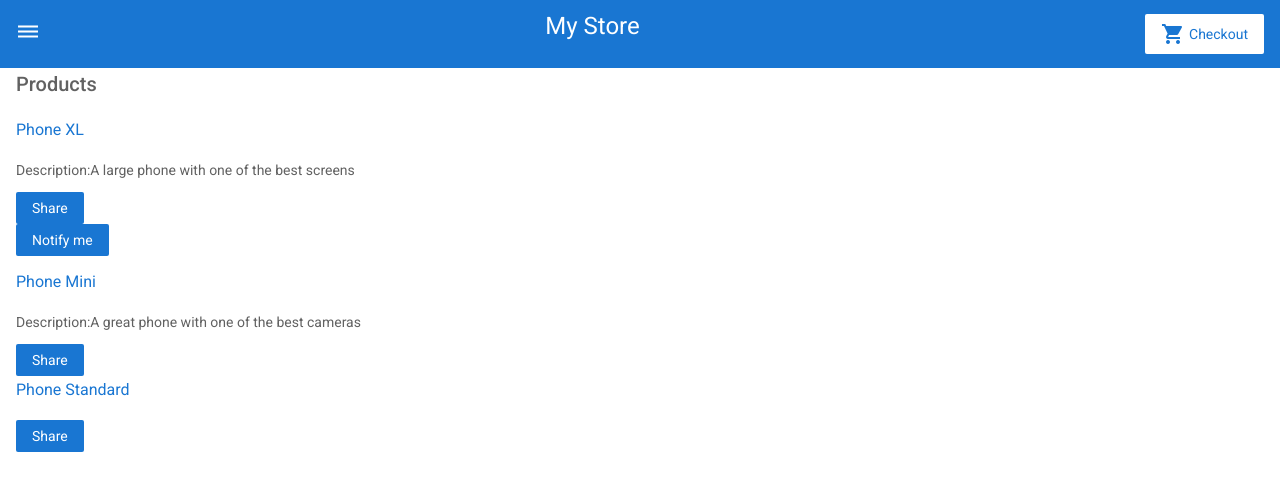
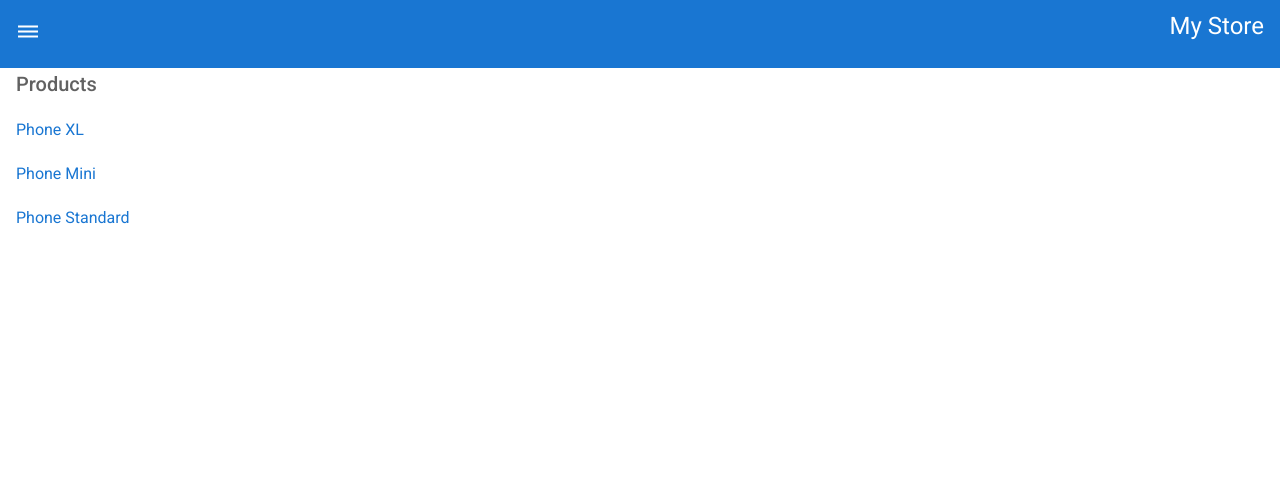
Before and after one commit to johnsandiego/angular-qtgga2, an Angular app: page / in a window 1280 px wide. Shown: the top 490 px of the page. Built offline with nearby package versions, Linux system fonts and the light colour scheme.

Commit message:
3 files modified, 4 deleted

```diff
--- a/src/app/app.module.ts
+++ b/src/app/app.module.ts
@@ -6,7 +6,6 @@ import { ReactiveFormsModule } from '@angular/forms';
 import { AppComponent } from './app.component';
 import { TopBarComponent } from './top-bar/top-bar.component';
 import { ProductListComponent } from './product-list/product-list.component';
-import { ProductAlertsComponent } from './product-alerts/product-alerts.component';
 import { ProductDetailsComponent } from './product-details/product-details.component';
 import { ShippingComponent } from './shipping/shipping.component';
 import { BrowserAnimationsModule } from '@angular/platform-browser/animations';
@@ -29,7 +28,6 @@ import { MatSidenavModule } from '@angular/material/sidenav';
     AppComponent,
     TopBarComponent,
     ProductListComponent,
-    ProductAlertsComponent,
     ProductDetailsComponent,
     ShippingComponent,
     SideNavComponent,
--- a/src/app/product-alerts/product-alerts.component.html
+++ /dev/null
@@ -1,3 +0,0 @@
-<p *ngIf="product && product.price > 700">
-  <button (click)="notify.emit()">Notify me</button>
-</p>
--- a/src/app/product-alerts/product-alerts.component.ts
+++ /dev/null
@@ -1,15 +0,0 @@
-import { Component, OnInit, Input, Output, EventEmitter } from '@angular/core';
-import { Product } from '../products';
-
-@Component({
-  selector: 'app-product-alerts',
-  templateUrl: './product-alerts.component.html',
-  styleUrls: ['./product-alerts.component.css'],
-})
-export class ProductAlertsComponent implements OnInit {
-  @Input() product: Product | undefined;
-  @Output() notify = new EventEmitter();
-  constructor() {}
-
-  ngOnInit(): void {}
-}
--- a/src/app/product-list/product-list.component.html
+++ b/src/app/product-list/product-list.component.html
@@ -7,12 +7,6 @@
       >{{ product.name }}</a
     >
   </h3>
-  <p *ngIf="product.description">Description:{{ product.description }}</p>
-  <button (click)="share()">Share</button>
-  <app-product-alerts
-    [product]="product"
-    (notify)="onNotify()"
-  ></app-product-alerts>
 </div>
 
 <!--
--- a/src/app/top-bar/top-bar.component.html
+++ b/src/app/top-bar/top-bar.component.html
@@ -6,10 +6,6 @@
   <h1>My Store</h1>
 </a>
 
-<a [routerLink]="['/cart']" class="button fancy-button"
-  ><i class="material-icons">shopping_cart</i>Checkout</a
->
-
 <!--
 Copyright Google LLC. All Rights Reserved.
 Use of this source code is governed by an MIT-style license that
```
Also changed, not shown: src/app/product-alerts/product-alerts.component.css (deleted), 1 other file (tests, documents, lock files or other folders).
